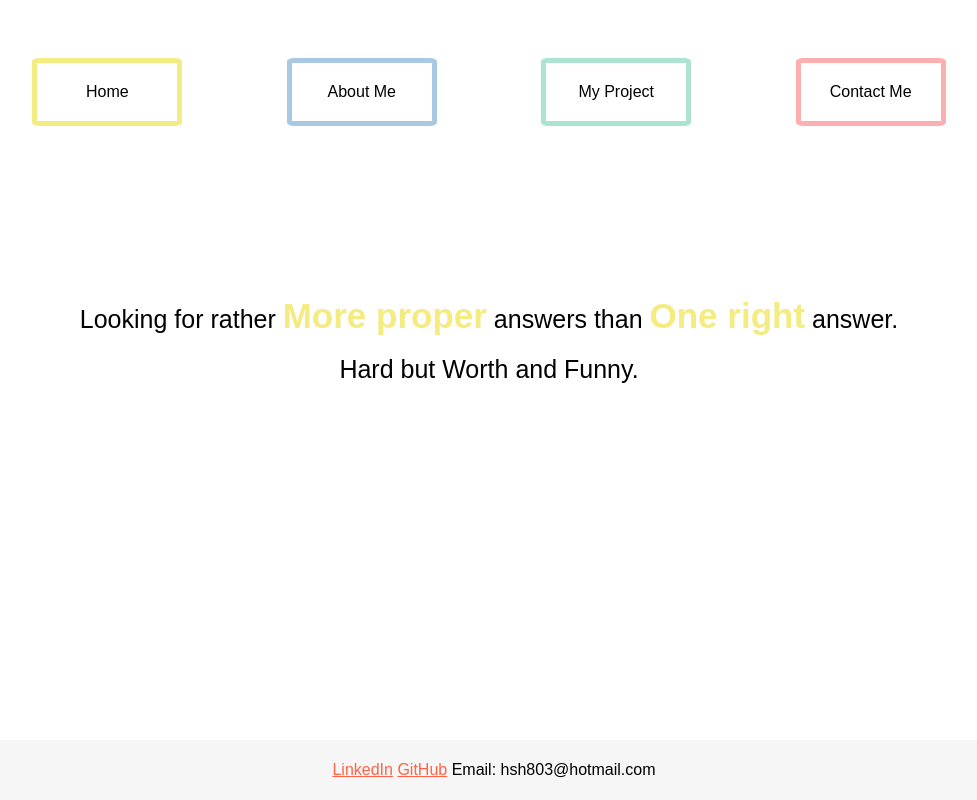
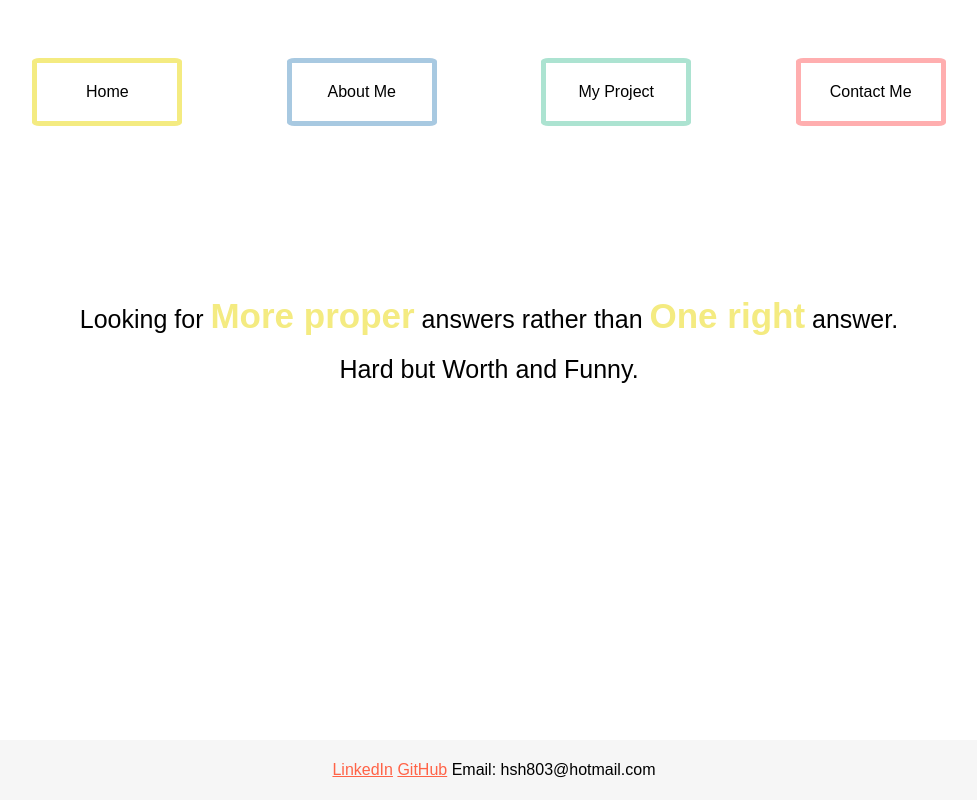
Before and after one commit to hsh803/Portfolio, a plain HTML site: page index.html in a window 1280 px wide. Shown: the whole page, without its empty margins (151-1128 px from the left). Drawn offline with nearby package versions, Linux system fonts and the light colour scheme.

Commit message:
Update index.html

```diff
--- a/index.html
+++ b/index.html
@@ -18,7 +18,7 @@
     </nav>
 
 <p class="box1">
-Looking for rather <span>More proper</span> answers than <span>One right</span> answer.<br>
+Looking for <span>More proper</span> answers rather than <span>One right</span> answer.<br>
 Hard but Worth and Funny.
 </p>
 
```
